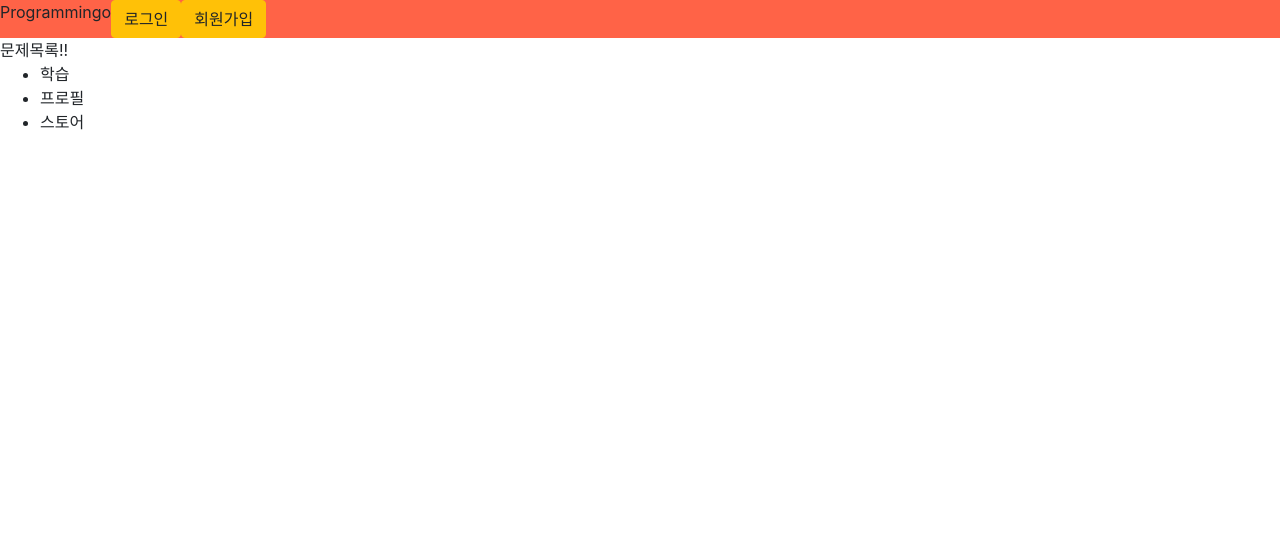
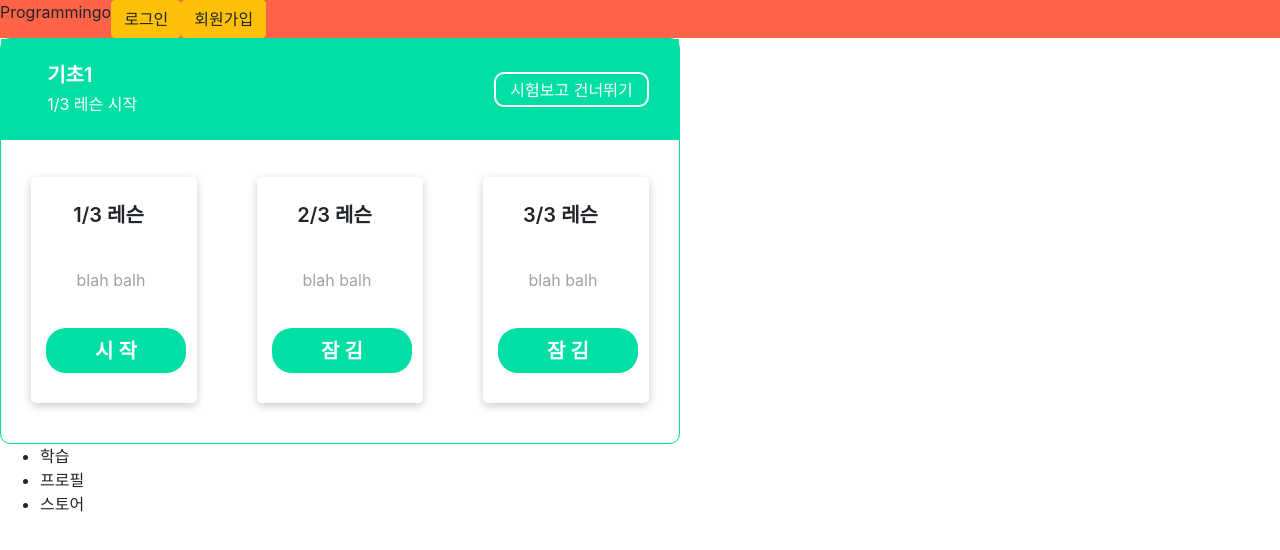
Before and after one commit to danjun211/programmingo, a React app: page /courses in a window 1280 px wide. Shown: the top 550 px of the page. Built offline with nearby package versions, Linux system fonts and the light colour scheme.

Commit message:
디자인 완료했다"

```diff
--- /dev/null
+++ b/src/views/Courses/courselist.css
@@ -0,0 +1,100 @@
+.courselist {
+  background-color: white;
+  width: 680px;
+  height: 406px;
+  border-radius: 10px;
+  border: 1px solid #01dfa5;
+}
+
+.courselist_header {
+  background-color: #01dfa5;
+  display: flex;
+  align-items: center;
+  justify-content: space-between;
+  width: 100%;
+  height: 25%;
+  color: white;
+}
+
+.courselist .header_column h1 {
+  font-size: 20px;
+  font-weight: 600;
+  margin-bottom: 5px;
+}
+
+.courselist_header .header_column:nth-child(2) {
+  margin-left: 10px;
+  width: 65%;
+  text-align: left;
+}
+
+.courselist_header .header_column:last-child {
+  display: flex;
+  align-items: center;
+  justify-content: center;
+  text-align: right;
+  width: 155px;
+  height: 35px;
+  margin-right: 30px;
+  border: 2px solid white;
+  border-radius: 10px;
+}
+
+.courselist_body {
+  display: flex;
+  align-items: center;
+  justify-content: space-between;
+}
+
+.courselist_header .header_column {
+}
+
+.header_column i {
+  color: white;
+  margin-left: 30px;
+}
+
+.courselist_body .body_column {
+  margin-top: 37px;
+  margin-left: 30px;
+  margin-right: 30px;
+  width: 177px;
+  height: 226px;
+  background-color: white;
+  box-shadow: 0px 3px 10px rgba(0, 0, 0, 0.2);
+  border-radius: 5px;
+}
+
+.courselist_body .body_column h3 {
+  font-size: 20px;
+  font-weight: 600;
+  width: 155px;
+  height: 50px;
+  display: flex;
+  align-items: flex-end;
+  justify-content: center;
+  margin-bottom: 5px;
+}
+
+.body_column .body_column_middle {
+  color: #a1a1a1;
+  width: 160px;
+  height: 96px;
+  display: flex;
+  align-items: center;
+  justify-content: center;
+}
+
+.body_column .body_column_bottom {
+  width: 140px;
+  height: 45px;
+  background-color: #01dfa5;
+  color: white;
+  border-radius: 20px;
+  display: flex;
+  align-items: center;
+  justify-content: center;
+  font-size: 20px;
+  font-weight: 600;
+  margin-left: 15px;
+}
--- a/src/views/Courses/index.js
+++ b/src/views/Courses/index.js
@@ -3,13 +3,66 @@ import Nav from "../../components/Nav";
 import Footer from "../../components/Footer";
 import { Button } from "reactstrap";
 import "./styles.css";
+import "./courselist.css";
 
 class Courses extends Component {
   render() {
     return (
       <div class="wrapper">
         <Nav />
-        <div>문제목록!!</div>
+        <div>
+          <body>
+            <div class="courselist">
+            <div class="courselist_header">
+            <div class="header_column">
+            <i class="fas fa-plug fa-3x"></i>
+            </div>
+            <div class="header_column">
+            <h1>기초1</h1>
+            <span>1/3 레슨 시작</span>
+            </div>
+           <div class="header_column">
+            시험보고 건너뛰기
+           </div>
+          </div>
+          <div class="courselist_body">
+            <div class="body_column">
+              <div class="body_column_title">
+                <h3>1/3 레슨</h3>
+              </div>
+              <div class="body_column_middle">
+                <span>blah balh</span>
+              </div>
+              <div class="body_column_bottom">
+                <div class="body_column_btn">시  작</div>
+              </div>
+            </div>
+            <div class="body_column">
+              <div class="body_column_title">
+                <h3>2/3 레슨</h3>
+              </div>
+              <div class="body_column_middle">
+                <span>blah balh</span>
+              </div>
+              <div class="body_column_bottom">
+                <div class="body_column_btn">잠  김</div>
+              </div>
+            </div>
+            <div class="body_column">
+              <div class="body_column_title">
+                <h3>3/3 레슨</h3>
+              </div>
+              <div class="body_column_middle">
+                <span>blah balh</span>
+              </div>
+              <div class="body_column_bottom">
+                <div class="body_column_btn">잠  김</div>
+              </div>
+            </div>
+          </div>
+      </div>
+  </body>
+  </div>
         <Footer />
       </div>
     );
```
